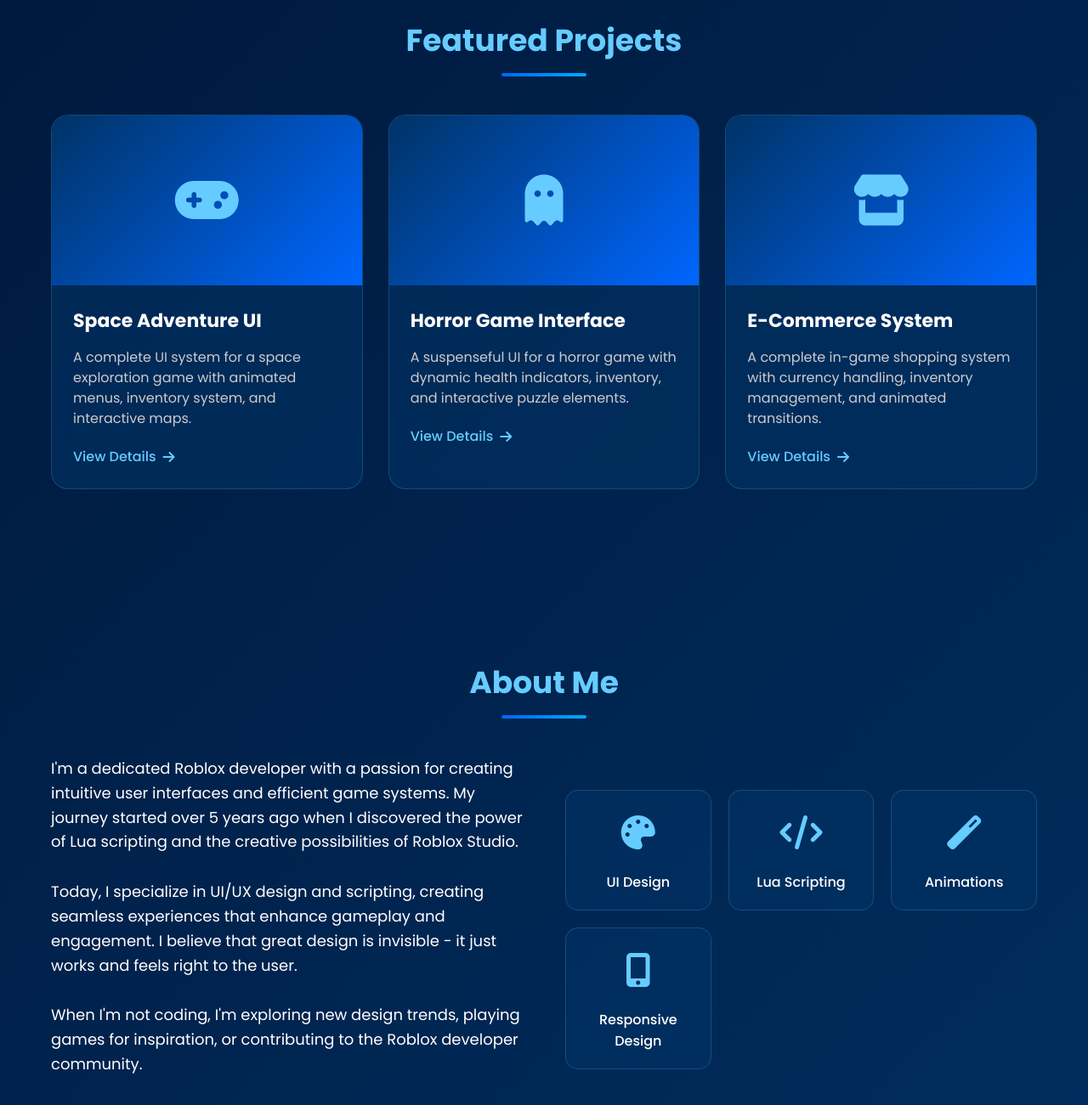
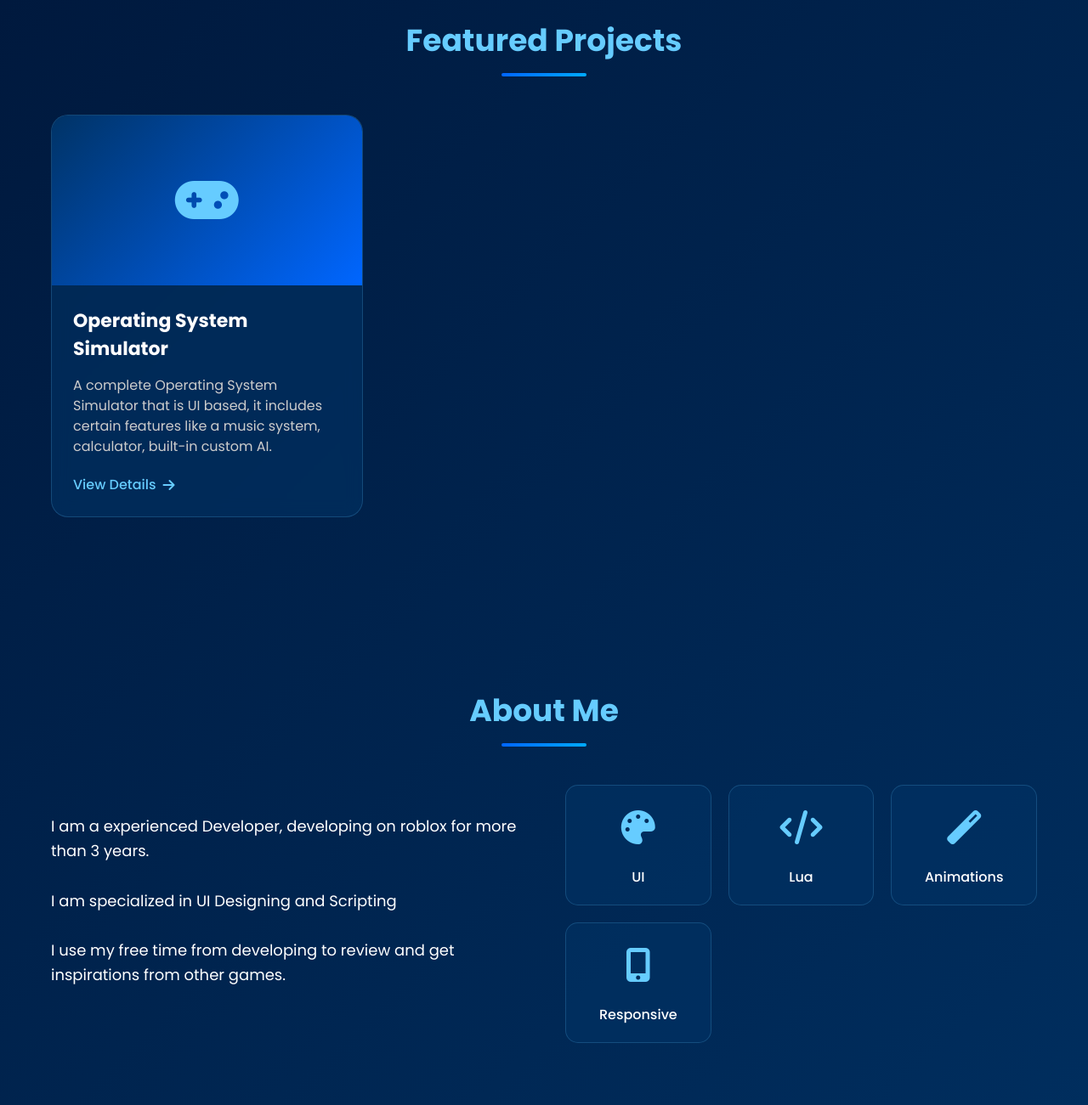
Before and after one commit to rugplayfr-design/psx-portfolio, a plain HTML site: page index.html in a window 1280 px wide. Shown: the part 880-2181 px from the top of the page at 85% size. Drawn offline with Linux system fonts and the light colour scheme.

Commit message:
Update index.html

```diff
--- a/index.html
+++ b/index.html
@@ -3,7 +3,7 @@
 <head>
     <meta charset="UTF-8">
     <meta name="viewport" content="width=device-width, initial-scale=1.0">
-    <title>Roblox Studio Developer | UI/UX Design & Scripting</title>
+    <title>My Portfolio</title>
     <link rel="stylesheet" href="https://cdnjs.cloudflare.com/ajax/libs/font-awesome/6.4.0/css/all.min.css">
     <link href="https://fonts.googleapis.com/css2?family=Poppins:wght@300;400;500;600;700&family=Roboto+Mono:wght@300;400;500&display=swap" rel="stylesheet">
     <style>
@@ -575,7 +575,7 @@
     <!-- Header -->
     <header>
         <div class="container header-content">
-            <div class="logo" id="logo">RobloxDev</div>
+            <div class="logo" id="logo">YTZ_Royalty</div>
             <nav>
                 <ul>
                     <li><a href="#projects">Projects</a></li>
@@ -591,7 +591,7 @@
         <div class="container hero-content">
             <h1>Alex Parker</h1>
             <div class="tagline">Roblox Studio UI/UX Designer & Scripter</div>
-            <p class="intro">I create immersive and engaging Roblox experiences with stunning UI designs and efficient scripting. With over 5 years of experience, I specialize in bringing game concepts to life through intuitive interfaces and seamless functionality.</p>
+            <p class="intro">I am experienced in making UI and Scripting for roblox games, I can create any requested UI design, if you want to contact me, DM crabs_x on Discord.</p>
             <div class="cta-buttons">
                 <a href="#projects" class="btn btn-primary">View Projects</a>
                 <a href="#contact" class="btn btn-secondary">Contact Me</a>
@@ -611,33 +611,9 @@
                         <i class="fas fa-gamepad"></i>
                     </div>
                     <div class="project-content">
-                        <h3 class="project-title">Space Adventure UI</h3>
-                        <p class="project-desc">A complete UI system for a space exploration game with animated menus, inventory system, and interactive maps.</p>
+                        <h3 class="project-title">Operating System Simulator</h3>
+                        <p class="project-desc">A complete Operating System Simulator that is UI based, it includes certain features like a music system, calculator, built-in custom AI.</p>
                         <a href="#" class="project-link" data-modal="modal1">View Details <i class="fas fa-arrow-right"></i></a>
-                    </div>
-                </div>
-
-                <!-- Project 2 -->
-                <div class="project-card">
-                    <div class="project-img">
-                        <i class="fas fa-ghost"></i>
-                    </div>
-                    <div class="project-content">
-                        <h3 class="project-title">Horror Game Interface</h3>
-                        <p class="project-desc">A suspenseful UI for a horror game with dynamic health indicators, inventory, and interactive puzzle elements.</p>
-                        <a href="#" class="project-link" data-modal="modal2">View Details <i class="fas fa-arrow-right"></i></a>
-                    </div>
-                </div>
-
-                <!-- Project 3 -->
-                <div class="project-card">
-                    <div class="project-img">
-                        <i class="fas fa-store"></i>
-                    </div>
-                    <div class="project-content">
-                        <h3 class="project-title">E-Commerce System</h3>
-                        <p class="project-desc">A complete in-game shopping system with currency handling, inventory management, and animated transitions.</p>
-                        <a href="#" class="project-link" data-modal="modal3">View Details <i class="fas fa-arrow-right"></i></a>
                     </div>
                 </div>
             </div>
@@ -650,18 +626,18 @@
             <h2 class="section-title">About Me</h2>
             <div class="about-content">
                 <div class="about-text">
-                    <p>I'm a dedicated Roblox developer with a passion for creating intuitive user interfaces and efficient game systems. My journey started over 5 years ago when I discovered the power of Lua scripting and the creative possibilities of Roblox Studio.</p>
-                    <p>Today, I specialize in UI/UX design and scripting, creating seamless experiences that enhance gameplay and engagement. I believe that great design is invisible - it just works and feels right to the user.</p>
-                    <p>When I'm not coding, I'm exploring new design trends, playing games for inspiration, or contributing to the Roblox developer community.</p>
+                    <p>I am a experienced Developer, developing on roblox for more than 3 years.</p>
+                    <p>I am specialized in UI Designing and Scripting</p>
+                    <p>I use my free time from developing to review and get inspirations from other games.</p>
                 </div>
                 <div class="skills-grid">
                     <div class="skill-item">
                         <div class="skill-icon"><i class="fas fa-palette"></i></div>
-                        <div class="skill-name">UI Design</div>
+                        <div class="skill-name">UI</div>
                     </div>
                     <div class="skill-item">
                         <div class="skill-icon"><i class="fas fa-code"></i></div>
-                        <div class="skill-name">Lua Scripting</div>
+                        <div class="skill-name">Lua</div>
                     </div>
                     <div class="skill-item">
                         <div class="skill-icon"><i class="fas fa-magic"></i></div>
@@ -669,7 +645,7 @@
                     </div>
                     <div class="skill-item">
                         <div class="skill-icon"><i class="fas fa-mobile-alt"></i></div>
-                        <div class="skill-name">Responsive Design</div>
+                        <div class="skill-name">Responsive</div>
                     </div>
                 </div>
             </div>
@@ -681,23 +657,11 @@
         <div class="container">
             <h2 class="section-title">Get In Touch</h2>
             <div class="contact-content">
-                <p class="contact-desc">Have a project in mind or want to collaborate? Feel free to reach out through any of these channels. I'm always open to discussing new opportunities and ideas.</p>
+                <p class="contact-desc">Wanna hire me or make a project with me? Contact me using the links below.</p>
                 <div class="contact-links">
-                    <a href="mailto:contact@robloxdev.com" class="contact-link">
-                        <i class="fas fa-envelope contact-icon"></i>
-                        <span>Email</span>
-                    </a>
                     <a href="https://discord.gg/example" class="contact-link">
                         <i class="fab fa-discord contact-icon"></i>
                         <span>Discord</span>
-                    </a>
-                    <a href="https://twitter.com/robloxdev" class="contact-link">
-                        <i class="fab fa-twitter contact-icon"></i>
-                        <span>Twitter</span>
-                    </a>
-                    <a href="https://github.com/robloxdev" class="contact-link">
-                        <i class="fab fa-github contact-icon"></i>
-                        <span>GitHub</span>
                     </a>
                 </div>
             </div>
```
